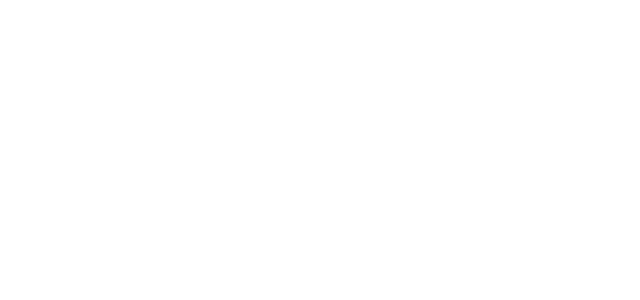
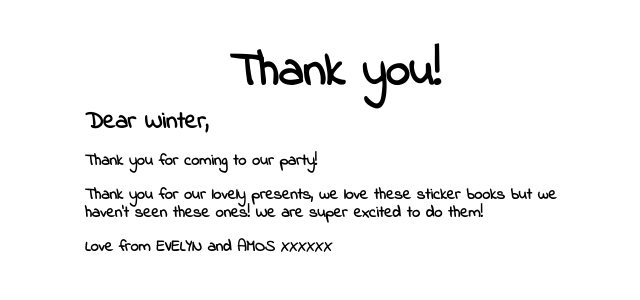
Before and after one commit to wilsonrocks/party2019, a React (Create React App) app: page /thankyou/winter in a window 1280 px wide. Shown: the top 300 px of the page, without its empty margins (305-945 px from the left). Built offline with nearby package versions, Linux system fonts and the light colour scheme.

Commit message:
add winter message and styles

```diff
--- a/src/App.scss
+++ b/src/App.scss
@@ -72,6 +72,17 @@ body {
 }
 
 .thank-you-wrapper {
-  max-width: 500px;
+  display: flex;
+  justify-content: center;
+}
+
+.inner-wrapper {
+  h1 {
+    font-size: 3rem;
+    margin-bottom: 2rem;
+    text-align: center;
+  }
+  width: 500px;
+  padding: 2rem;
   margin: auto;
 }
--- a/src/ThankYou.jsx
+++ b/src/ThankYou.jsx
@@ -10,12 +10,14 @@ const ThankYou = ({ giver, children }) => {
   });
   return (
     <animated.div className="thank-you-wrapper" style={styles}>
-      <h1>Thank you!</h1>
-      <h2>Dear {giver},</h2>
-      <p>Thank you for coming to our party!</p>
-      <p>{children}</p>
+      <div className="inner-wrapper">
+        <h1>Thank you!</h1>
+        <h2>Dear {giver},</h2>
+        <p>Thank you for coming to our party!</p>
+        <p>{children}</p>
 
-      <p>Love from EVELYN and AMOS XXXXXX</p>
+        <p>Love from EVELYN and AMOS XXXXXX</p>
+      </div>
     </animated.div>
   );
 };
--- a/src/ThankYouRouter.jsx
+++ b/src/ThankYouRouter.jsx
@@ -16,6 +16,17 @@ const ThankYouRouter = () => (
         </ThankYou>
       )}
     />
+    <Route
+      path="/thankyou/winter"
+      render={() => (
+        <ThankYou giver="Winter">
+          <p>
+            Thank you for our lovely presents, we love these sticker books but
+            we haven't seen these ones! We are super excited to do them!
+          </p>
+        </ThankYou>
+      )}
+    />
   </Switch>
 );
 export default ThankYouRouter;
```
